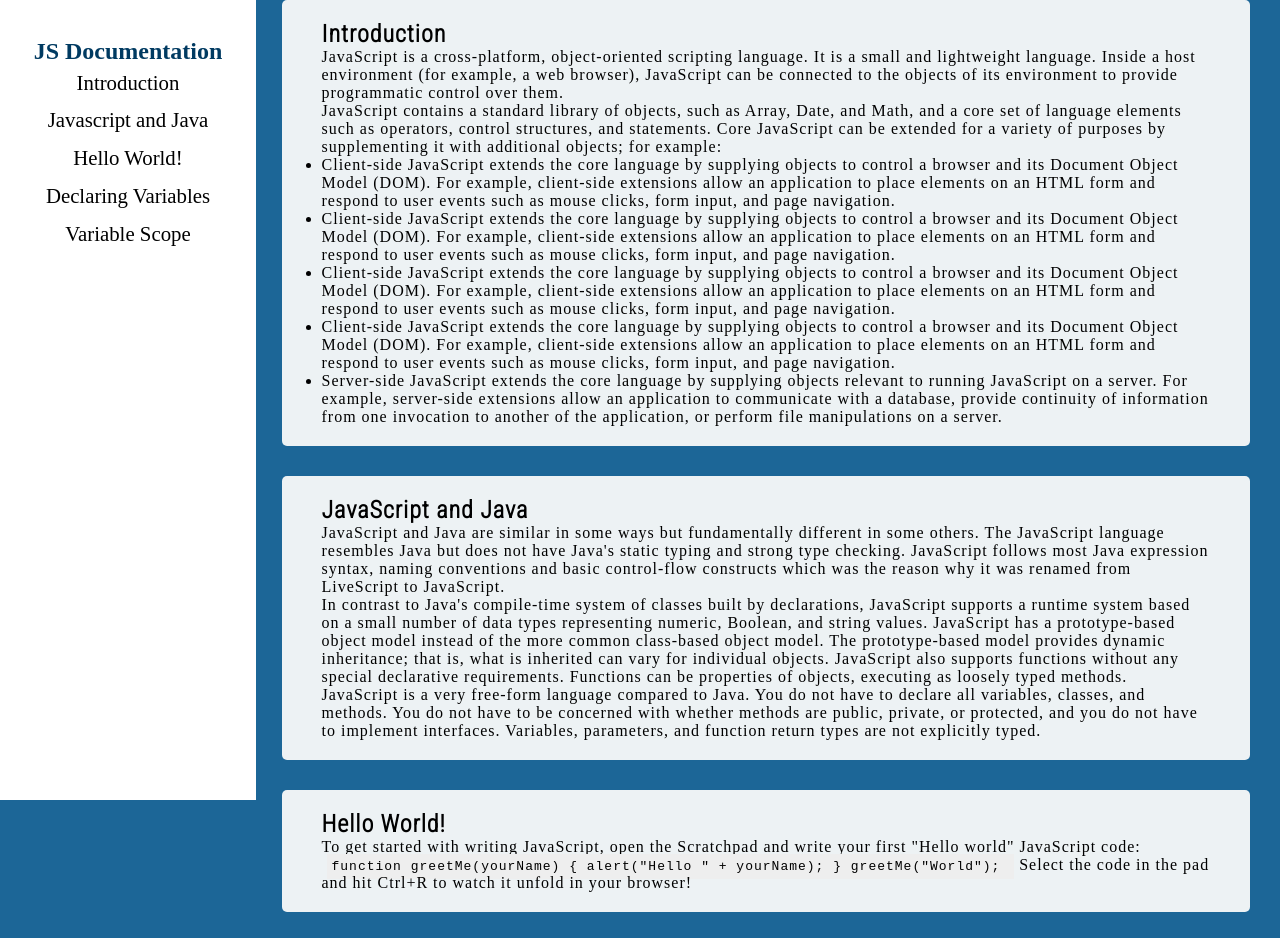
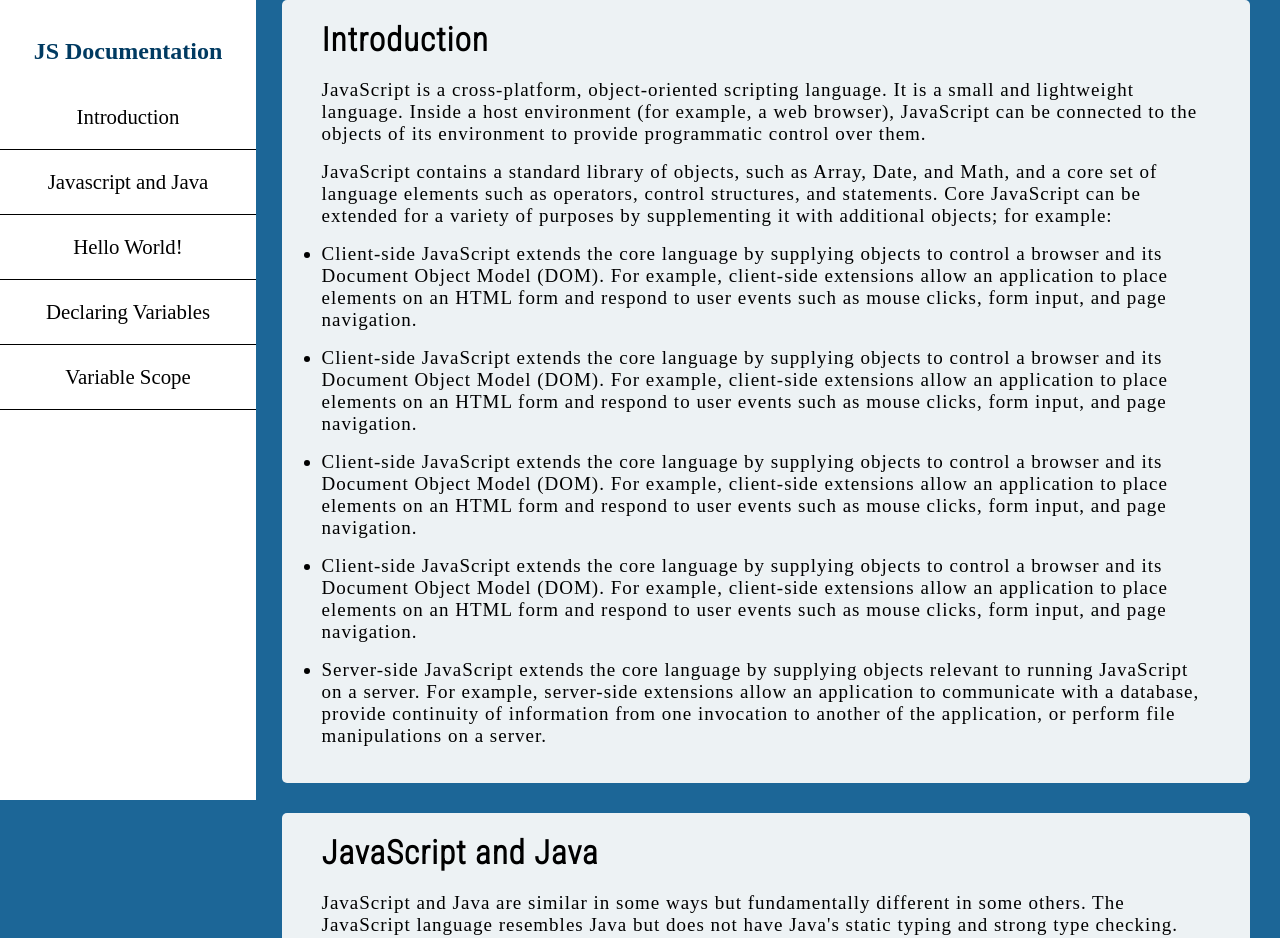
Before and after one commit to Shubhainder/Techniacal-Doc-Page-Microverse, a plain HTML site: page index.html in a window 1280 px wide. Shown: the top 938 px of the page. Drawn offline with Linux system fonts and the light colour scheme.

Commit message:
Update style.css

```diff
--- a/style.css
+++ b/style.css
@@ -1,5 +1,5 @@
-@import url('https://fonts.googleapis.com/css2?family=Roboto+Condensed:wght@300&display=swap');
-@import url('https://fonts.googleapis.com/css2?family=Roboto+Condensed:wght@300&family=Ubuntu:wght@300&display=swap');
+@import url("https://fonts.googleapis.com/css2?family=Roboto+Condensed:wght@300&display=swap");
+@import url("https://fonts.googleapis.com/css2?family=Roboto+Condensed:wght@300&family=Ubuntu:wght@300&display=swap");
 * {
   box-sizing: border-box;
   margin: 0;
@@ -20,9 +20,9 @@
   left: 0;
 
 }
-  nav h2{
-      text-align: center ;
-      color :rgb(0, 58, 97);
+nav h2 {
+  text-align: center;
+  color: rgb(0, 58, 97);
 }
 nav a {
   text-align: center;
@@ -31,31 +31,48 @@
   font-size: 1.3em;
   border-bottom: 1px solid #fff;
   padding: 2% 0 3%;
+  border-bottom: 1px solid black;
+  padding: 20px;
 }
-  #main-doc{
+#main-doc {
   margin-left: 22%;
   letter-spacing: 1px;
-
 }
-  header{
-    font-family: 'Roboto Condensed', sans-serif;
+header {
+  font-family: "Roboto Condensed", sans-serif;
+  font-size: 22px;
+  padding-bottom: 20px;
+}
+nav h2 {
+    padding-bottom: 20px;
 }
 p li {
-    font-family: 'Ubuntu', sans-serif;
-    line-height:8%;
+  font-family: "Ubuntu", sans-serif;
+  line-height: 8%;
   margin: 5px;
   padding: 10px;
 
 }
-  code{
+code {
   background-color: #eee;
-      margin: 5px;
-      padding: 5px;
+  padding: 8px;
+
+  font-size: 17px;
+  display: block;
+    background-color: #cccccc;
+    color: black;
+
+    margin: 0 auto;
+  max-width: 80%;
 }
 main section {
   background-color: #edf2f4;
   padding: 2% 4%;
   margin-bottom: 30px;
   border-radius: 5px;
-    width:97%;
+  width: 97%;
 }
+p, li {
+    font-size: 19px;
+    padding-bottom: 16px;
+}
```
Lines whose indentation alone changed are shown as unchanged.
